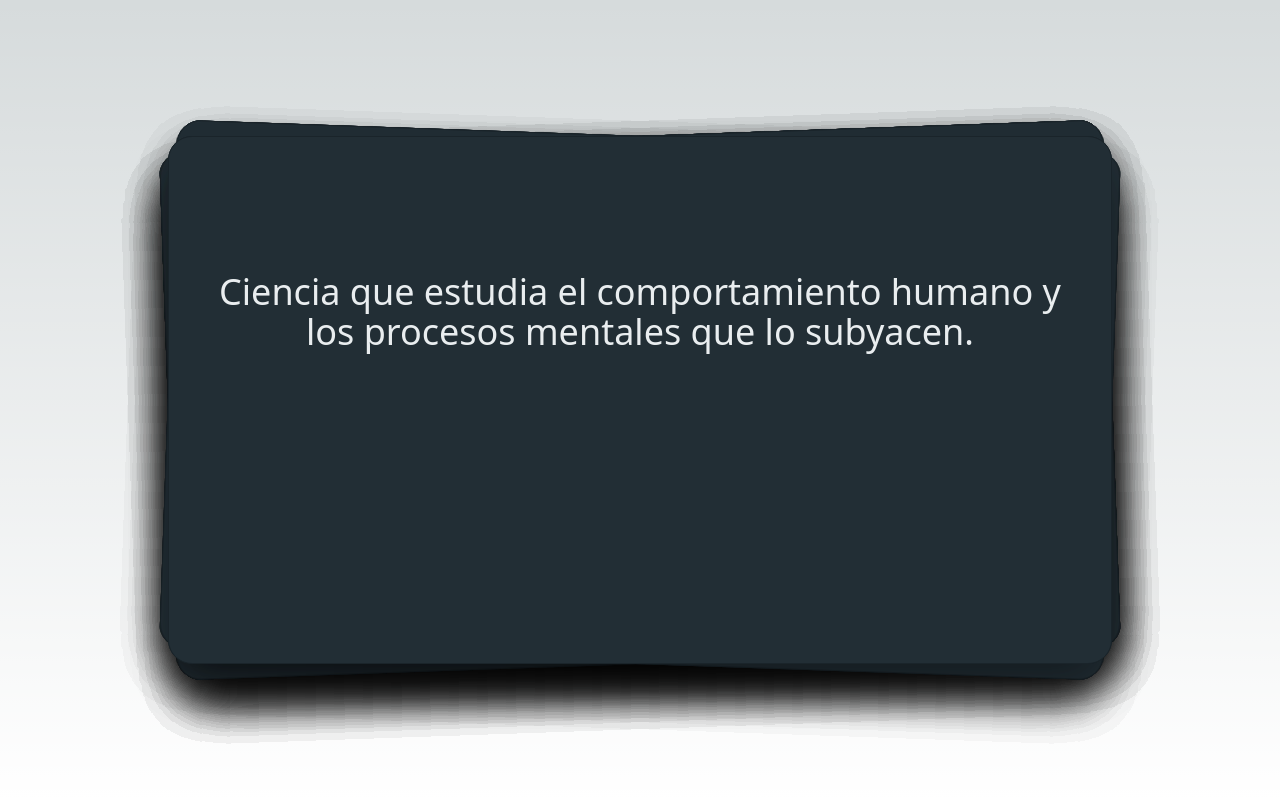
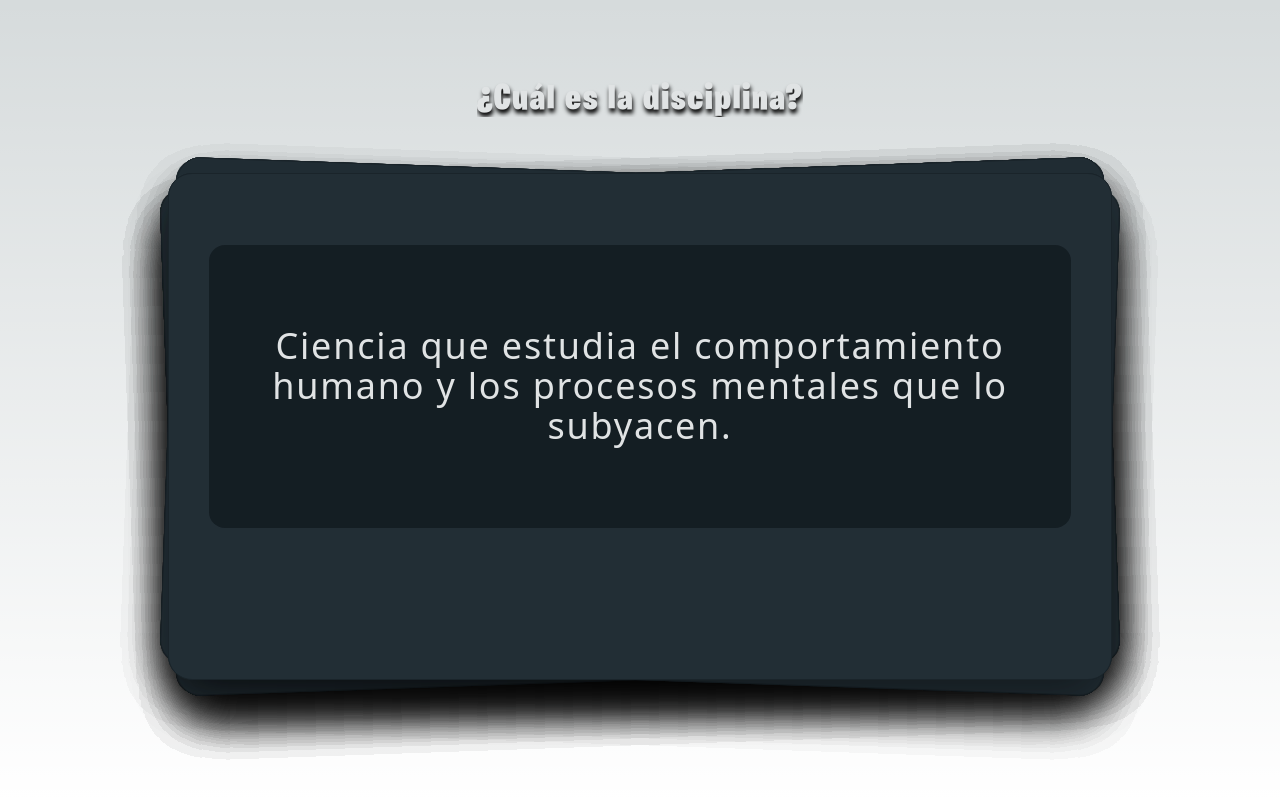
Before and after one commit to joniborda/interdisciplinario, a Next.js app: page /guess in a window 1280 px wide. Built offline with nearby package versions, Linux system fonts and the light colour scheme.

Commit message:
add font and animations

```diff
--- a/src/app/CareersInvolvedBody.tsx
+++ b/src/app/CareersInvolvedBody.tsx
@@ -14,7 +14,7 @@ export const CareersInvolvedBody = () => {
           <div className="flex justify-between items-center h-full max-h-[50%]">
             <Heading1>{currentProblem.problem}</Heading1>
           </div>
-          <div className="mt-10 text-2xl font-light text-[#e9edef]">
+          <div className="mt-10 text-2xl font-light text-[#e0e3e4]">
             Disciplinas que intervienen:
           </div>
           <div
--- a/src/app/globals.css
+++ b/src/app/globals.css
@@ -1,6 +1,16 @@
 @tailwind base;
 @tailwind components;
 @tailwind utilities;
+
+@font-face {
+  font-family: "fortnite";
+  src: url("/fonts/fortnite.otf") format("opentype");
+}
+
+@font-face {
+  font-family: "indie-flower";
+  src: url("/fonts/IndieFlower-Regular.ttf") format("opentype");
+}
 
 :root {
   --foreground-rgb: 0, 0, 0;
@@ -11,7 +21,7 @@
 @media (prefers-color-scheme: dark) {
   :root {
     --foreground-rgb: 255, 255, 255;
-    --background-start-rgb: 17,27,33;
+    --background-start-rgb: 17, 27, 33;
     --background-end-rgb: 0, 0, 0;
   }
 }
@@ -65,7 +75,3 @@ body {
     transform: rotateY(180deg);
   }
 }
-
-[draggable] * {
-  cursor: default !important;
-}
--- a/src/components/GuessingCard.tsx
+++ b/src/components/GuessingCard.tsx
@@ -5,6 +5,8 @@ import { useGuessingCard } from "./GuessingCardHook";
 import { Heading1 } from "./Heading1";
 import { Heading2 } from "./Heading2";
 import { useState } from "react";
+import { LeftIcon } from "../app/LeftIcon";
+import { RightIcon } from "../app/RightIcon";
 
 export const GuessingCard = ({
   data,
@@ -19,10 +21,17 @@ export const GuessingCard = ({
 }) => {
   const [changing, setChanging] = useState(false);
   const [frontSide, setFrontSide] = useState(true);
+  const [clicked, setClicked] = useState(false);
   const { refCard } = useGuessingCard({ handleLikeCard, handleDislikeCard, frontSide });
 
   const handleRevealRiddle = () => {
-    if (!frontSide) return;
+    if (!frontSide) {
+      setClicked(true);
+      setTimeout(() => {
+        setClicked(false);
+      }, 4000);
+      return;
+    }
     setChanging(true);
     setFrontSide(!frontSide);
     setTimeout(() => {
@@ -34,18 +43,40 @@ export const GuessingCard = ({
     <div
       className={clsx(
         "absolute flex flex-col items-center justify-center w-full h-full z-10",
-        Math.random() > 0.5 ? "rotate-2" : "-rotate-2",
-        isAhead ? "rotate-0" : ""
+        isAhead ? "rotate-0" : Math.random() > 0.5 ? "rotate-2" : "-rotate-2"
       )}
       ref={refCard}
       draggable
     >
       <CardFlip className="h-full w-full p-10" changing={changing} handleClick={handleRevealRiddle}>
-        <div className="flex flex-col items-center justify-evenly w-full h-full bg-[#222e35] rounded-3xl p-10 border border-[#1a242a] shadow-2xl">
-          <Heading1>{data.riddle}</Heading1>
+        <div
+          className={clsx(
+            "flex flex-col items-center justify-evenly w-full h-full ",
+            "bg-[#222e35] rounded-3xl p-10 border border-[#1a242a] shadow-2xl",
+            "cursor-pointer"
+          )}
+        >
+          {isAhead && (
+            <div className={clsx(clicked ? "animate-pulse" : "opacity-0")}>
+              <div className="absolute top-1 left-1">
+                <LeftIcon />
+              </div>
+              <div className="absolute top-1 right-1">
+                <RightIcon />
+              </div>
+            </div>
+          )}
+          <Heading1
+            className={clsx(
+              "h-2/3 bg-[#0d1519a3] rounded-2xl flex items-center p-4",
+              "text-2xl sm:text-4xl"
+            )}
+          >
+            {data.riddle}
+          </Heading1>
           <Heading2
             className={clsx(
-              "uppercase mt-5 transition-all duration-1000 ease-linear",
+              "uppercase mt-5 transition-all duration-1000 ease-linear font-[fortnite]",
               frontSide ? "opacity-0" : "opacity-100"
             )}
           >
--- a/src/components/Heading1.tsx
+++ b/src/components/Heading1.tsx
@@ -1,3 +1,15 @@
-export const Heading1 = ({ children }: { children: string }) => {
-  return <h1 className="text-4xl font-light text-[#e9edef] text-center">{children}</h1>;
+type Haeding1Props = {
+  children: React.ReactNode;
+  className?: string;
+} & React.HTMLAttributes<HTMLHeadingElement>;
+
+export const Heading1 = ({ children, className, ...props }: Haeding1Props) => {
+  return (
+    <h1
+      className={"text-4xl font-light text-[#e0e3e4] text-center tracking-wider overflow-hidden  " + className}
+      {...props}
+    >
+      {children}
+    </h1>
+  );
 };
--- a/src/components/Heading2.tsx
+++ b/src/components/Heading2.tsx
@@ -1,5 +1,10 @@
 export const Heading2 = ({ className, children }: { className: string; children: string }) => {
   return (
-    <h1 className={"text-6xl font-light text-[#e9edef] text-center " + className}>{children}</h1>
+    <h1
+      className={"text-6xl font-light text-[#e0e3e4] text-center tracking-wider overflow-hidden " + className}
+      // style={{ textShadow: "1px 4px 4px #000000" }}
+    >
+      {children}
+    </h1>
   );
 };
--- a/src/pages/guess/index.tsx
+++ b/src/pages/guess/index.tsx
@@ -1,10 +1,13 @@
 import { GuessBody } from "@/components/GuessBody";
+import { Heading1 } from "@/components/Heading1";
 
 export default function Guess() {
-
   return (
-    <main className="flex h-screen overflow-hidden flex-col items-center justify-between p-24">
-      <div className="relative z-10 h-full w-full max-w-5xl items-center justify-between text-sm lg:flex">
+    <main className="flex h-screen overflow-hidden flex-col items-center justify-between p-6 sm:p-20 pt-10">
+      <Heading1 style={{ textShadow: "1px 4px 4px #000000" }} className="font-[fortnite] text-4xl">
+        ¿Cuál es la disciplina?
+      </Heading1>
+      <div className="relative z-10 h-full w-full max-w-5xl items-center justify-between text-sm lg:flex mt-4">
         <GuessBody />
       </div>
     </main>
```
Also changed, not shown: src/app/LeftIcon.jsx (added, +19 -0 lines), src/app/RightIcon.jsx (added, +19 -0 lines), public/fonts/IndieFlower-Regular.ttf (added), public/fonts/fortnite.otf (added).
